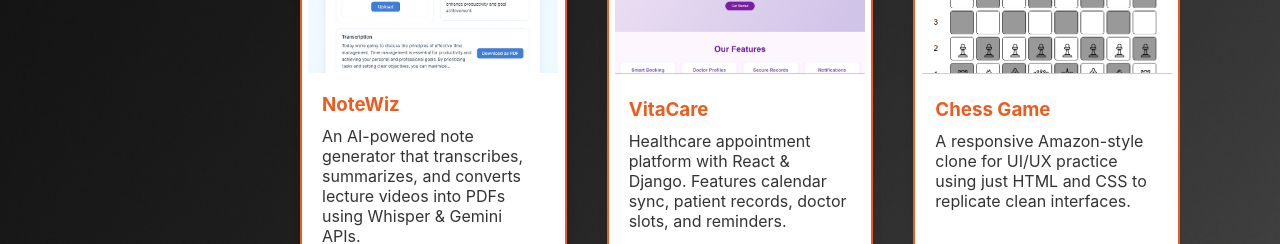
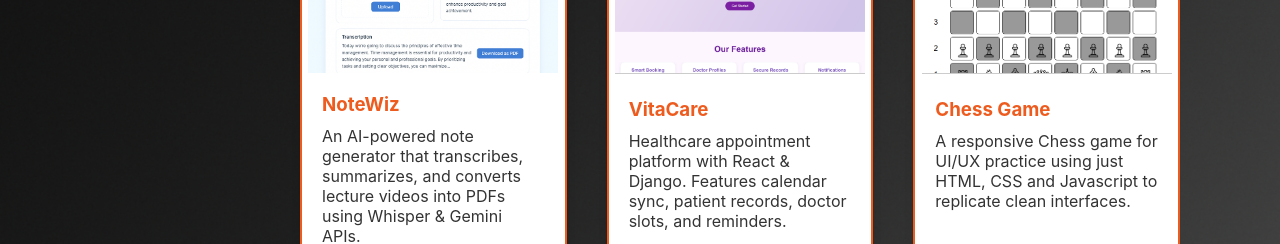
Before and after one commit to harshini2630/Portfolio, a plain HTML site: page index.html in a window 1280 px wide. Shown: the part 2500-2744 px from the top of the page. Drawn offline with nearby package versions, Linux system fonts and the light colour scheme.

Commit message:
Updated file

```diff
--- a/index.html
+++ b/index.html
@@ -142,7 +142,7 @@
         </div>
         <div class="project-desc">
           <h3>Chess Game</h3>
-          <p>A responsive Amazon-style clone for UI/UX practice using just HTML and CSS to replicate clean interfaces.</p>
+          <p>A responsive Chess game for UI/UX practice using just HTML, CSS and Javascript to replicate clean interfaces.</p>
         </div>
         <div class="project-link">
           <a href="https://github.com/your-github/codepen-clone" target="_blank"><i class="bx bxl-github"></i></a>
```
